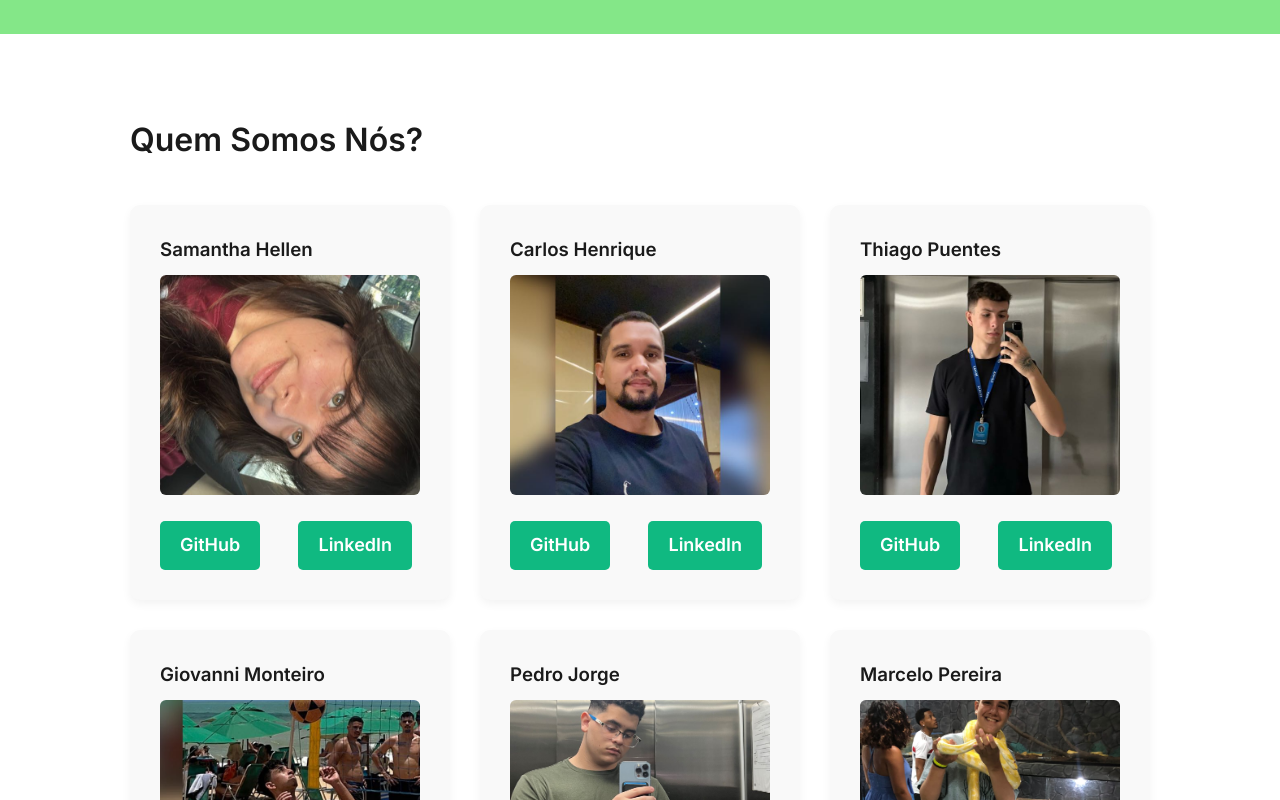
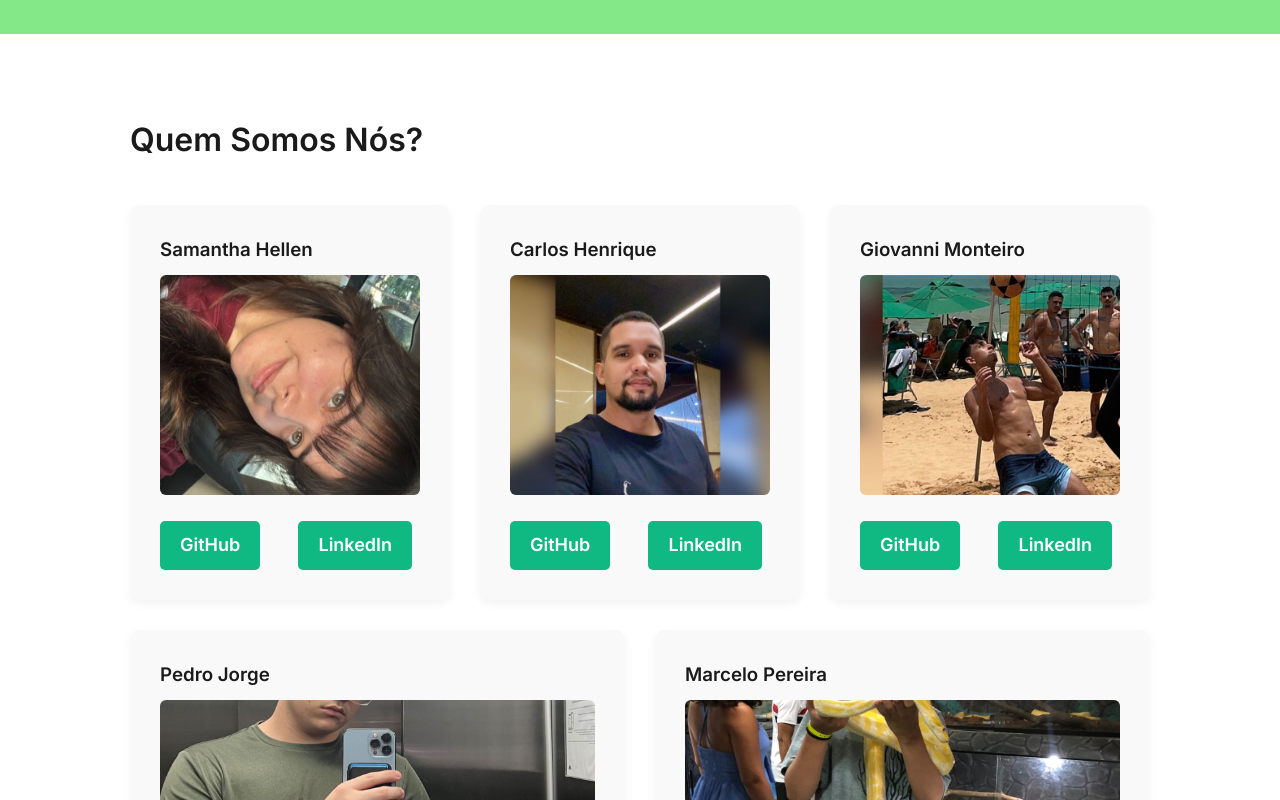
Before and after one commit to samanthahcl/DietDay, a plain HTML site: page angelofront/profissionais.html in a window 1280 px wide. Shown: the part 665-1465 px from the top of the page. Drawn offline with Linux system fonts and the light colour scheme.

Commit message:
remover thiago

```diff
--- a/angelofront/profissionais.html
+++ b/angelofront/profissionais.html
@@ -56,14 +56,7 @@
             <a href="" class="cta-button">LinkedIn</a>
         </p>
       </div>
-      <div class="card">
-        <h3>Thiago Puentes</h3>
-        <img src="img/t.png" class="img-card">
-        <p>
-            <a href="" class="cta-button">GitHub</a>ㅤㅤ
-            <a href="" class="cta-button">LinkedIn</a>
-        </p>
-      </div>
+
       <div class="card">
         <h3>Giovanni Monteiro</h3>
         <img src="img/g.png" class="img-card">
```
